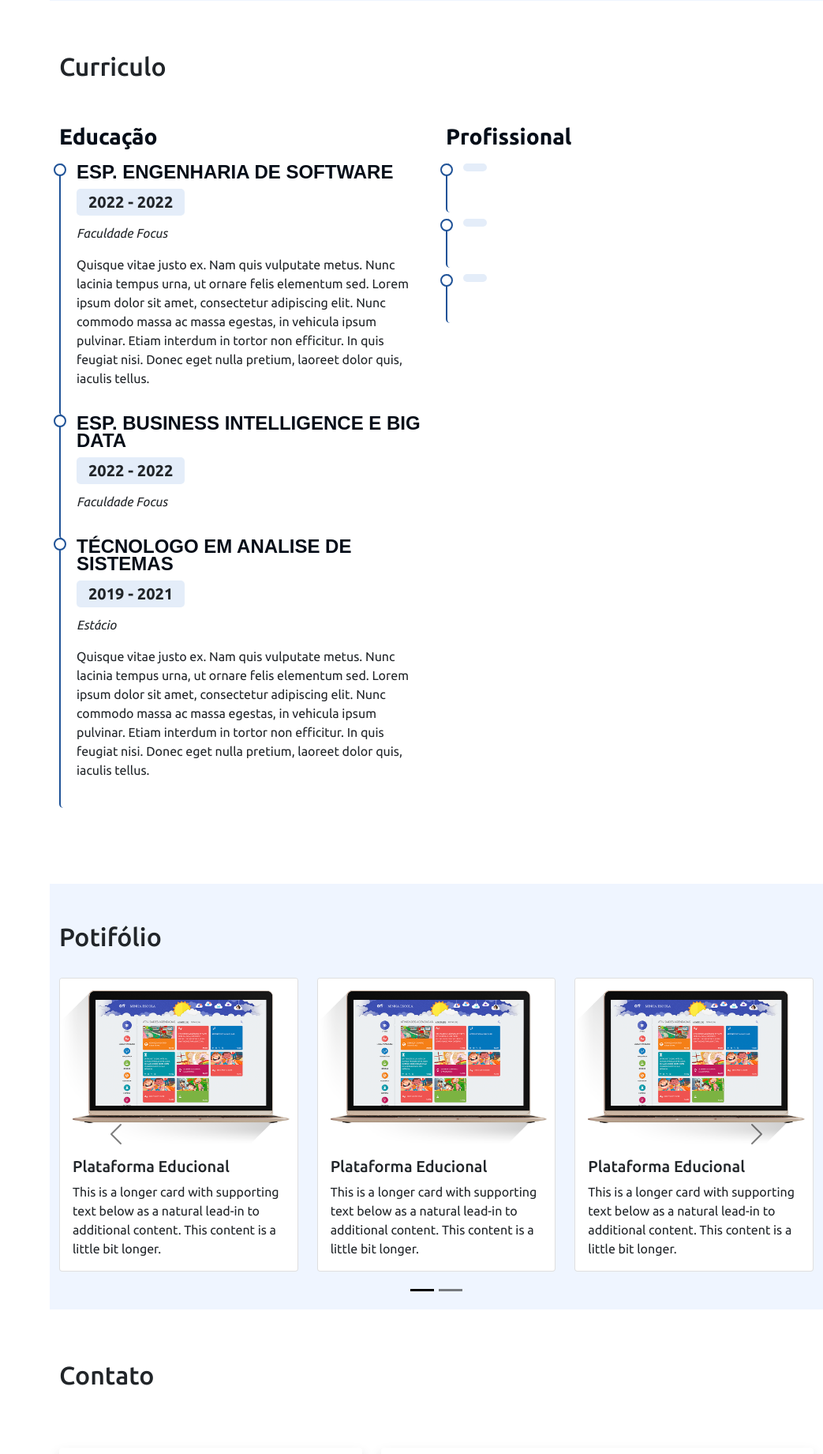
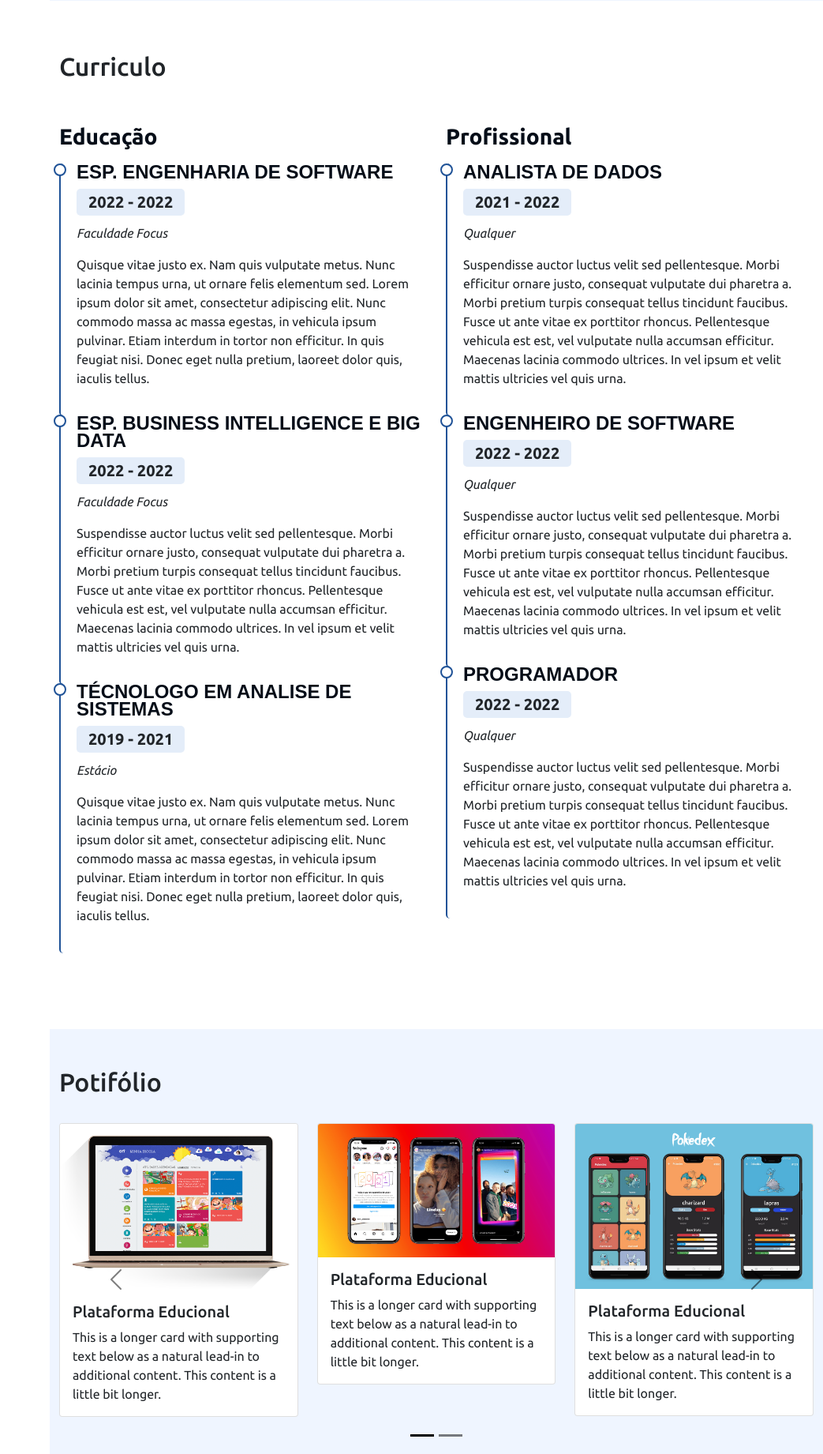
Before and after one commit to ewertondrigues02/Portifolio_Responsivo, a Flask app: page / in a window 1280 px wide. Shown: the part 3217-5058 px from the top of the page at 79% size, without its empty margins (237-1280 px from the left). Run offline with Flask 2, Linux system fonts and the light colour scheme; some libraries are stand-ins or nearby versions.

Commit message:
portifolio e contato

```diff
--- a/templates/index.html
+++ b/templates/index.html
@@ -135,7 +135,7 @@
 
             <div class="row mt-4">
                 <div class="col-md-4">
-                    <img class="img-fluid shadow" src="../static/img/" alt="Foto do Ewerton">
+                    <img class="img-fluid shadow" src="../static/img/Minha_foto.jpg" alt="Foto do Ewerton">
                 </div>
                 <div class="col-md-8">
                     <h3>Programador e Desenvolvedor</h3>
@@ -332,7 +332,7 @@
                                 <h4>Esp. Business Intelligence e Big Data</h4>
                                 <h5>2022 - 2022</h5>
                                 <p><em>Faculdade Focus</em></p>
-                                <p></p>
+                                <p>Suspendisse auctor luctus velit sed pellentesque. Morbi efficitur ornare justo, consequat vulputate dui pharetra a. Morbi pretium turpis consequat tellus tincidunt faucibus. Fusce ut ante vitae ex porttitor rhoncus. Pellentesque vehicula est est, vel vulputate nulla accumsan efficitur. Maecenas lacinia commodo ultrices. In vel ipsum et velit mattis ultricies vel quis urna.</p>
 
                             </div>
 
@@ -350,26 +350,26 @@
                             <h3 class="cv-tittle">Profissional</h3>
 
                             <div class="cv-item">
-                                <h4></h4>
-                                <h5></h5>
-                                <p><em></em></p>
-                                <p></p>
+                                <h4>Analista de Dados</h4>
+                                <h5>2021 - 2022</h5>
+                                <p><em>Qualquer</em></p>
+                                <p>Suspendisse auctor luctus velit sed pellentesque. Morbi efficitur ornare justo, consequat vulputate dui pharetra a. Morbi pretium turpis consequat tellus tincidunt faucibus. Fusce ut ante vitae ex porttitor rhoncus. Pellentesque vehicula est est, vel vulputate nulla accumsan efficitur. Maecenas lacinia commodo ultrices. In vel ipsum et velit mattis ultricies vel quis urna.</p>
 
                             </div>
 
                             <div class="cv-item">
-                                <h4></h4>
-                                <h5></h5>
-                                <p><em></em></p>
-                                <p></p>
+                                <h4>Engenheiro de Software</h4>
+                                <h5>2022 - 2022</h5>
+                                <p><em>Qualquer</em></p>
+                                <p>Suspendisse auctor luctus velit sed pellentesque. Morbi efficitur ornare justo, consequat vulputate dui pharetra a. Morbi pretium turpis consequat tellus tincidunt faucibus. Fusce ut ante vitae ex porttitor rhoncus. Pellentesque vehicula est est, vel vulputate nulla accumsan efficitur. Maecenas lacinia commodo ultrices. In vel ipsum et velit mattis ultricies vel quis urna.</p>
 
                             </div>
 
                             <div class="cv-item">
-                                <h4></h4>
-                                <h5></h5>
-                                <p><em></em></p>
-                                <p></p>
+                                <h4>Programador</h4>
+                                <h5>2022 - 2022</h5>
+                                <p><em>Qualquer</em></p>
+                                <p>Suspendisse auctor luctus velit sed pellentesque. Morbi efficitur ornare justo, consequat vulputate dui pharetra a. Morbi pretium turpis consequat tellus tincidunt faucibus. Fusce ut ante vitae ex porttitor rhoncus. Pellentesque vehicula est est, vel vulputate nulla accumsan efficitur. Maecenas lacinia commodo ultrices. In vel ipsum et velit mattis ultricies vel quis urna.</p>
 
                             </div>
 
@@ -406,7 +406,7 @@
                             </div>
                             <div class="col">
                               <div class="card">
-                                <img src="../static/img/plataforma-edc.png" class="card-img-top" alt="Plataforma Educacional">
+                                <img src="../static/img/instagram-modelo.png" class="card-img-top" alt="Plataforma Educacional">
                                 <div class="card-body">
                                   <h5 class="card-title">Plataforma Educional</h5>
                                   <p class="card-text">This is a longer card with supporting text below as a natural lead-in to additional content. This content is a little bit longer.</p>
@@ -415,7 +415,7 @@
                             </div>
                             <div class="col">
                               <div class="card">
-                                <img src="../static/img/plataforma-edc.png" class="card-img-top" alt="Plataforma Educacional">
+                                <img src="../static/img/poke-dex.png" class="card-img-top" alt="Plataforma Educacional">
                                 <div class="card-body">
                                   <h5 class="card-title">Plataforma Educional</h5>
                                   <p class="card-text">This is a longer card with supporting text below as a natural lead-in to additional content. This content is a little bit longer.</p>
@@ -438,7 +438,7 @@
                         <div class="row row-cols-1 row-cols-md-3 g-4">
                             <div class="col">
                               <div class="card">
-                                <img src="../static/img/plataforma-edc.png" class="card-img-top" alt="Plataforma Educacional">
+                                <img src="../static/img/marketing.jpg" class="card-img-top" alt="Plataforma Educacional">
                                 <div class="card-body">
                                   <h5 class="card-title">Plataforma Educional</h5>
                                   <p class="card-text">This is a longer card with supporting text below as a natural lead-in to additional content. This content is a little bit longer.</p>
@@ -447,7 +447,7 @@
                             </div>
                             <div class="col">
                               <div class="card">
-                                <img src="../static/img/plataforma-edc.png" class="card-img-top" alt="Plataforma Educacional">
+                                <img src="../static/img/tik-tok.jpg" class="card-img-top" alt="Plataforma Educacional">
                                 <div class="card-body">
                                   <h5 class="card-title">Plataforma Educional</h5>
                                   <p class="card-text">This is a longer card with supporting text below as a natural lead-in to additional content. This content is a little bit longer.</p>
@@ -456,7 +456,7 @@
                             </div>
                             <div class="col">
                               <div class="card">
-                                <img src="../static/img/plataforma-edc.png" class="card-img-top" alt="Plataforma Educacional">
+                                <img src="../static/img/ecomerce.png" class="card-img-top" alt="Plataforma Educacional">
                                 <div class="card-body">
                                   <h5 class="card-title">Plataforma Educionallllll</h5>
                                   <p class="card-text">This is a longer card with supporting text below as a natural lead-in to additional content. This content is a little bit longer.</p>
```
Also changed, not shown: static/img/ecomerce.png (added), static/img/instagram-modelo.png (added), static/img/machine.jpg (added), static/img/marketing.jpg (added), static/img/plataforma-edc.png, static/img/poke-dex.png (added), static/img/tik-tok.jpg (added).
